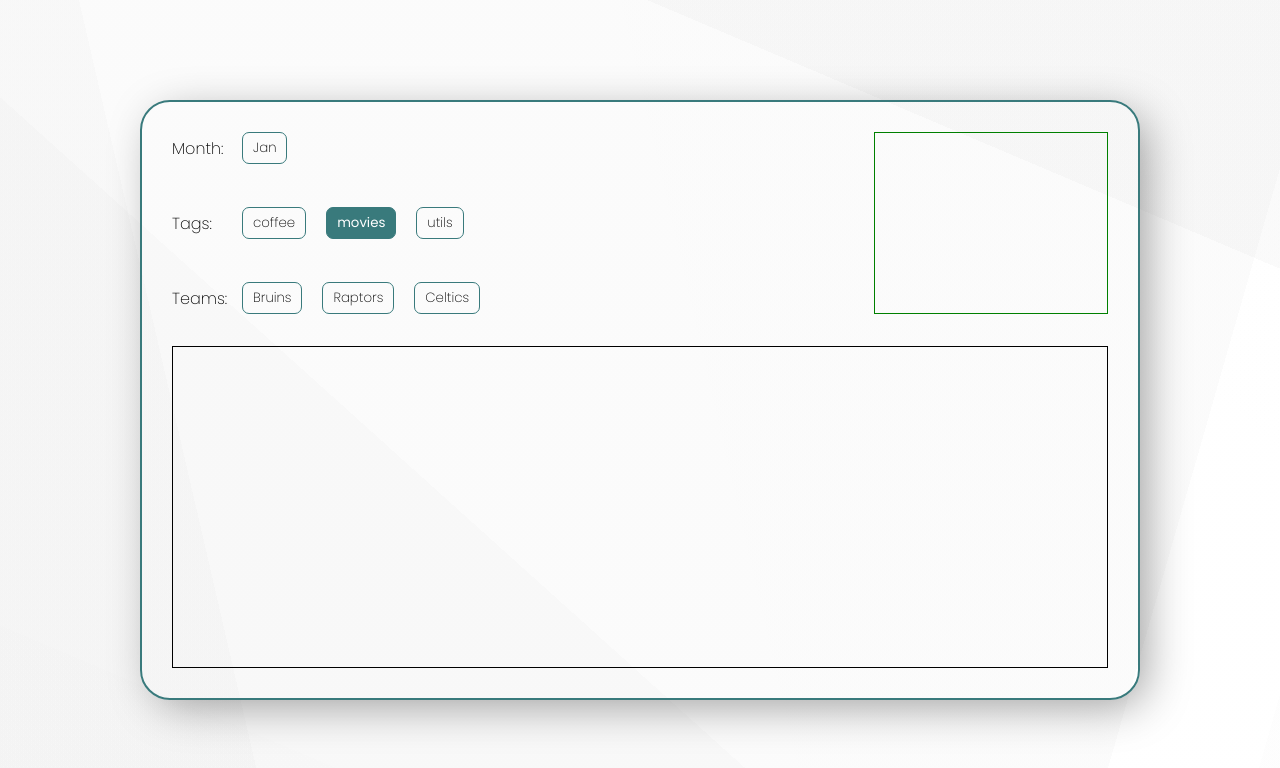
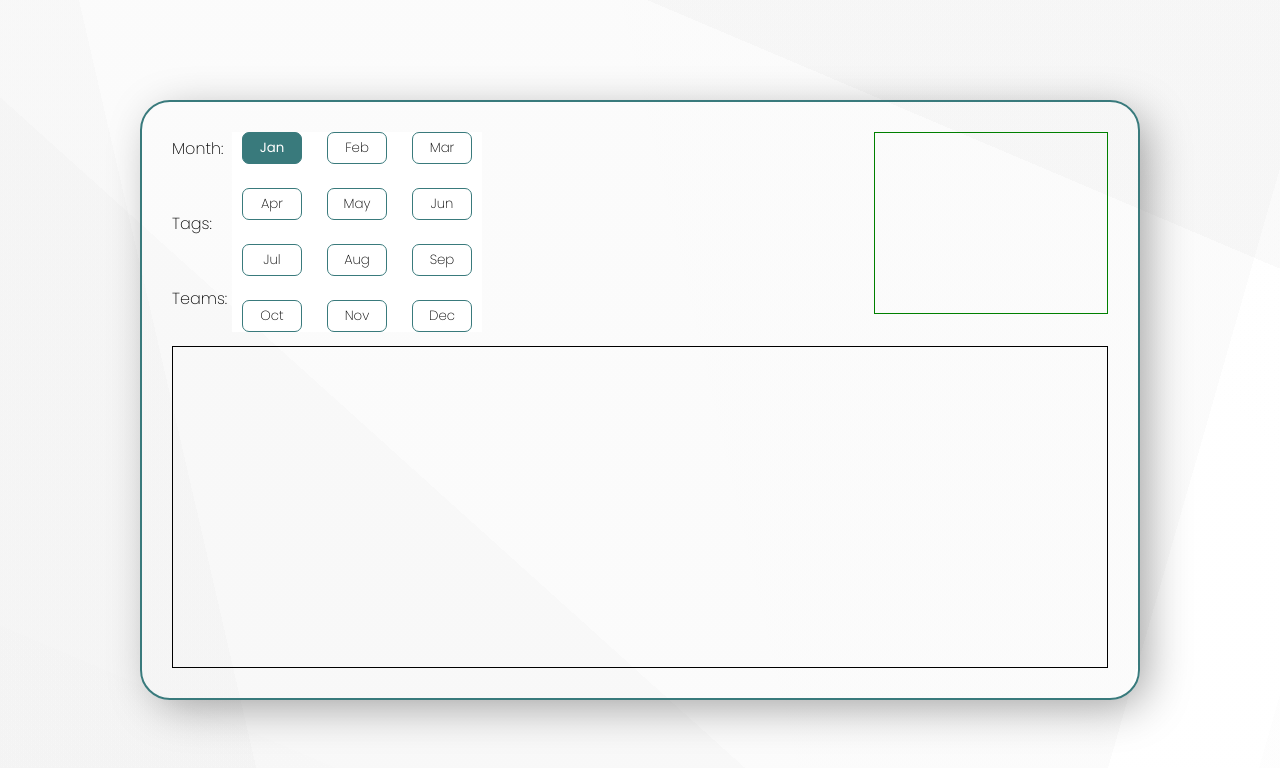
Before and after one commit to lavaboy1738/jt-case, a React (Create React App) app: page / in a window 1280 px wide. Both pictures are taken after a click on the button "Jan". Shown: the top 768 px of the page. Built offline with nearby package versions, Linux system fonts and the light colour scheme.

Commit message:
month selection component set up

```diff
--- a/src/App.scss
+++ b/src/App.scss
@@ -1,3 +1,5 @@
+@import "./styles/defaultButton.scss";
+
 :root{
     --seagreen: #397a7c;
 }
--- a/src/Components/defaultButton.tsx
+++ /dev/null
@@ -1,27 +0,0 @@
-import React from "react";
-import styled from "styled-components";
-
-const DefaultButtonStyles = styled.button`
-    margin: 0 10px;
-    padding: 5px 10px;
-    border: 1px solid var(--seagreen);
-    cursor: pointer;
-    border-radius: 7px;
-    &.active{
-        background-color: var(--seagreen);
-        color: white;
-        font-weight: 400;
-    }
-`
-type Prop = {
-    text: String
-    active: Boolean
-}
-
-export const DefaultButton = (prop: Prop)=>{
-    return(
-        <DefaultButtonStyles className={prop.active? "active" : ""}>
-            {prop.text}
-        </DefaultButtonStyles>
-    )
-}
--- /dev/null
+++ b/src/Components/monthSelection.tsx
@@ -0,0 +1,55 @@
+import React, {useState} from "react";
+import styled from "styled-components";
+
+const MonthSelectionStyles = styled.div`
+    display: flex;
+    align-items: center;
+    .content{
+        position: relative;
+        .months-window{
+            position: absolute;
+            left: 0;
+            top: 0;
+            background-color: white;
+            width: 250px;
+            height: 200px;
+            display: flex;
+            justify-content: space-between;
+            align-content: space-between;
+            flex-wrap: wrap;
+            button{
+                width: 60px;
+            }
+        }
+    }
+
+`
+
+export const MonthSelection = ()=>{
+    const [isOpen, setIsOpen] = useState(false);
+    const [selectedMonth, setSelectedMonth] = useState("Jan")
+    const selectMonth = (month: string) => {
+        setSelectedMonth(month)
+        setIsOpen(false)
+    }
+
+    const months = ["Jan", "Feb", "Mar", "Apr", "May", "Jun", "Jul", "Aug", "Sep", "Oct", "Nov", "Dec"]
+
+    return (<MonthSelectionStyles>
+                <span className="label">Month:</span>
+                <div className="content">
+                    <button className="active default-button" onClick={()=>setIsOpen(true)}>{selectedMonth}</button>
+                    {
+                        isOpen? <div className="months-window">
+                            {
+                                months.map((month)=>{
+                                    return <button className={`default-button ${selectedMonth === month? "active": ""}`} key={month} onClick={()=>selectMonth(month)} >{month}</button>
+                                })
+                            }
+                        </div>
+                        :
+                        null
+                    }
+                </div>
+    </MonthSelectionStyles>)
+}
--- a/src/Components/selectors.tsx
+++ b/src/Components/selectors.tsx
@@ -1,8 +1,8 @@
-import React from "react";
+import React, { useState } from "react";
 import styled from "styled-components";
 
 //components
-import {DefaultButton} from "./defaultButton";
+import {MonthSelection} from "./monthSelection";
 
 const SelectorsStyles = styled.div`
     width: 70%;
@@ -13,10 +13,6 @@ const SelectorsStyles = styled.div`
     .label{
         display: inline-block;
         width: 70px;
-    }
-    .month{
-        display: flex;
-        align-items: center;
     }
     .tags{
         display: flex;
@@ -32,28 +28,24 @@ const SelectorsStyles = styled.div`
 `
 
 export const Selectors = ()=>{
+
     return(
         <SelectorsStyles>
-            <div className="month">
-                <span className="label">Month:</span>
-                <div className="content">
-                    <DefaultButton text="Jan" active={false}/>
-                </div>
-            </div>
+            <MonthSelection/>
             <div className="tags">
                 <span className="label">Tags:</span>
                 <div className="content">
-                    <DefaultButton text="coffee" active={false}/>
-                    <DefaultButton text="movies" active={true}/>
-                    <DefaultButton text="utils" active={false}/>
+                    <button className="default-button" >coffee</button>
+                    <button className="default-button" >movies</button>
+                    <button className="default-button" >utils</button>
                 </div>
             </div>
             <div className="teams">
                 <span className="label">Teams:</span>
                 <div className="content">
-                    <DefaultButton text="Bruins" active={false}/>
-                    <DefaultButton text="Raptors" active={false}/>
-                    <DefaultButton text="Celtics" active={false}/>
+                    <button className="default-button" >Bruins</button>
+                    <button className="default-button" >Raptors</button>
+                    <button className="default-button" >Celtics</button>
                 </div>
             </div>
         </SelectorsStyles>
--- /dev/null
+++ b/src/styles/defaultButton.scss
@@ -0,0 +1,12 @@
+.default-button{
+    margin: 0 10px;
+    padding: 5px 10px;
+    border: 1px solid var(--seagreen);
+    cursor: pointer;
+    border-radius: 7px;
+    &.active{
+        background-color: var(--seagreen);
+        color: white;
+        font-weight: 400;
+    }
+}
```
